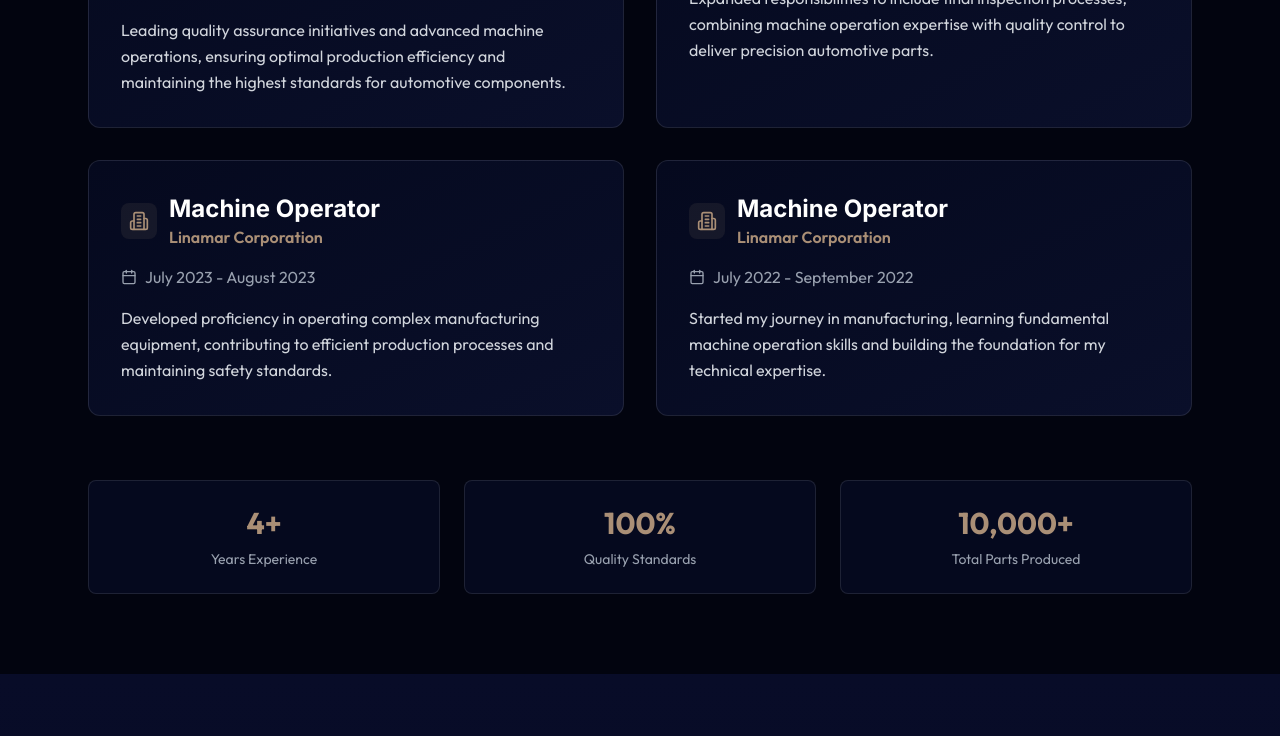
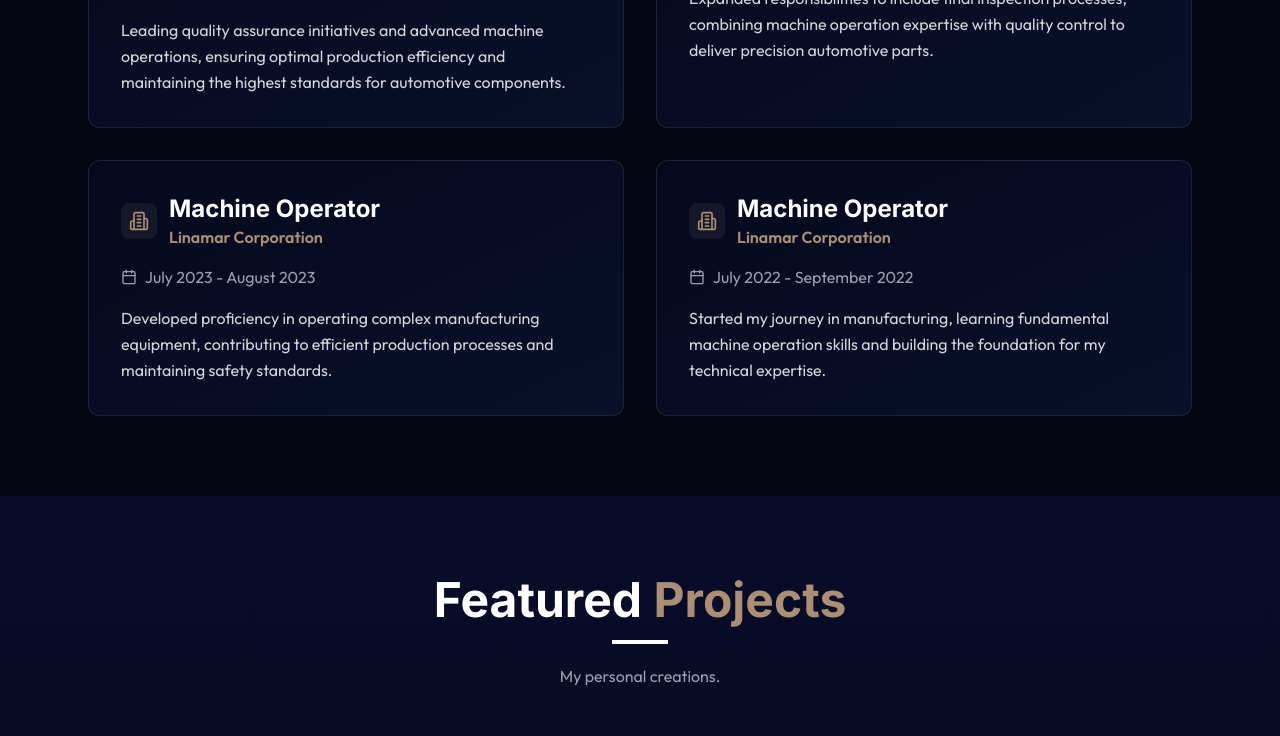
Before and after one commit to louisnguyenn/Louis-Personal-Portfolio, a React (Vite) app: page / in a window 1280 px wide. Shown: the part 2000-2736 px from the top of the page. Built offline with nearby package versions, Linux system fonts and the light colour scheme.

Commit message:
removed stats

```diff
--- a/src/components/sections/Experience.jsx
+++ b/src/components/sections/Experience.jsx
@@ -102,7 +102,7 @@ export const Experience = () => {
         </div>
 
         {/* Summary stats */}
-        <ScrollReveal direction="up" distance={50} duration={0.8}>
+        {/* <ScrollReveal direction="up" distance={50} duration={0.8}>
           <div className="mt-16 grid grid-cols-1 sm:grid-cols-3 gap-6 text-center">
             <div className="bg-[#05091e] rounded-lg p-6 border border-white/10 hover:border-[#AA8F76] transition-all duration-300">
               <div className="text-3xl font-bold text-[#AA8F76] mb-2">4+</div>
@@ -117,7 +117,7 @@ export const Experience = () => {
               <div className="text-gray-400 text-sm">Total Parts Produced</div>
             </div>
           </div>
-        </ScrollReveal>
+        </ScrollReveal> */}
       </div>
     </section>
   );
```
